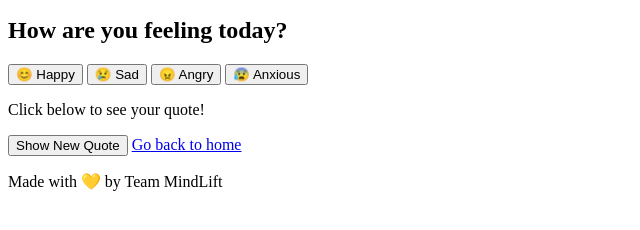
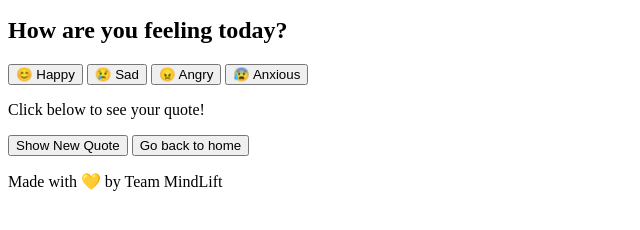
Before and after one commit to grace0618w/wics-hackathon, a plain HTML site: page quote.html in a window 1280 px wide. Shown: the part 102-332 px from the top of the page, without its empty margins (0-640 px from the left). Drawn offline with Linux system fonts and the light colour scheme; a script that the page names is missing.

Commit message:
Update quote.html

```diff
--- a/quote.html
+++ b/quote.html
@@ -33,7 +33,7 @@
 
     <!-- Button to Get New Quote -->
     <button id="new-quote">Show New Quote</button>
-    <a href="index.html">Go back to home</a>
+    <button id="index.html">Go back to home</botton>
 
 
   </main>
```
